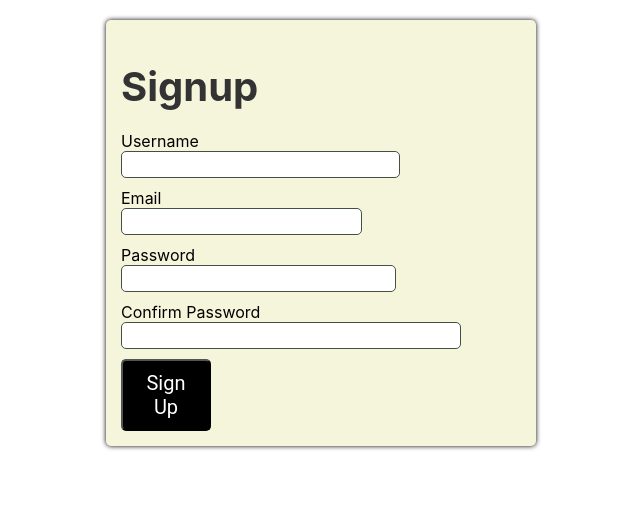
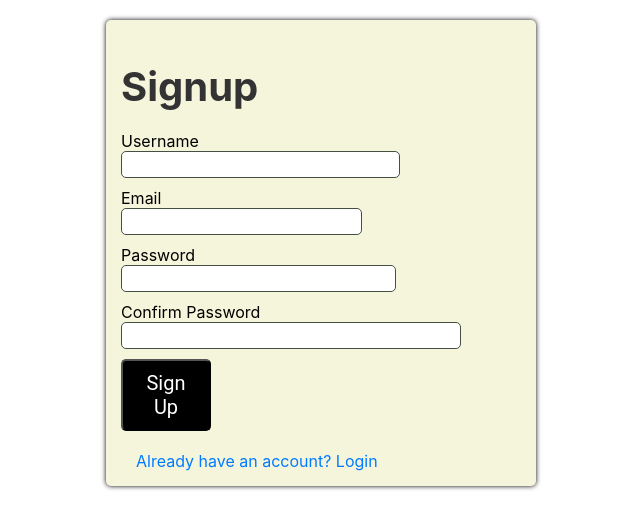
Before and after one commit to mahimajones3/e-com-web, a React (Create React App) app: page / in a window 1280 px wide. Shown: the top 528 px of the page, without its empty margins (342-982 px from the left). Built offline with nearby package versions, Linux system fonts and the light colour scheme.

Commit message:
signup page

```diff
--- a/src/components/SignupForm/index.css
+++ b/src/components/SignupForm/index.css
@@ -46,3 +46,10 @@
     color: red;
     font-size: 12px;
 }
+
+.link{
+    margin-top: 20px;
+    color: #007bff;
+    text-decoration: none;
+    margin-left: 15px;
+}
--- a/src/components/SignupForm/index.js
+++ b/src/components/SignupForm/index.js
@@ -1,4 +1,5 @@
 import React, { Component } from "react";
+import { Link } from "react-router-dom";
 import axios from "axios";
 import './index.css';
 
@@ -182,6 +183,7 @@ class SignupForm extends Component {
                 </div>
 
                 <button type="submit" className="signup-button">Sign Up</button>
+                <Link to="/loginform" className="link">Already have an account? Login</Link>
             </form>
         );
     }
```
